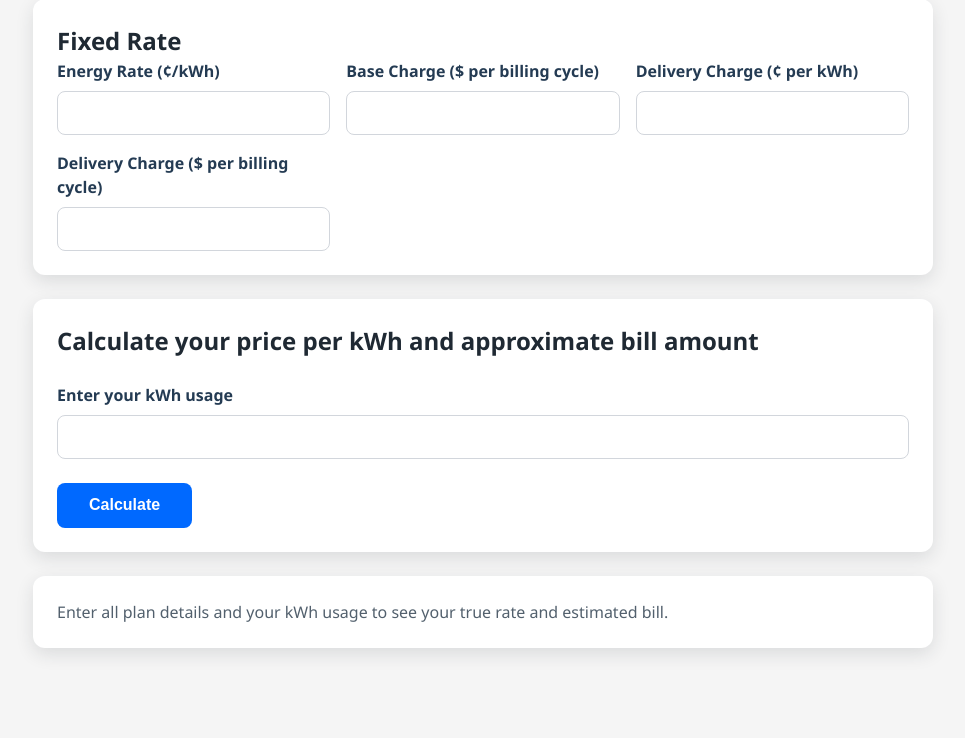
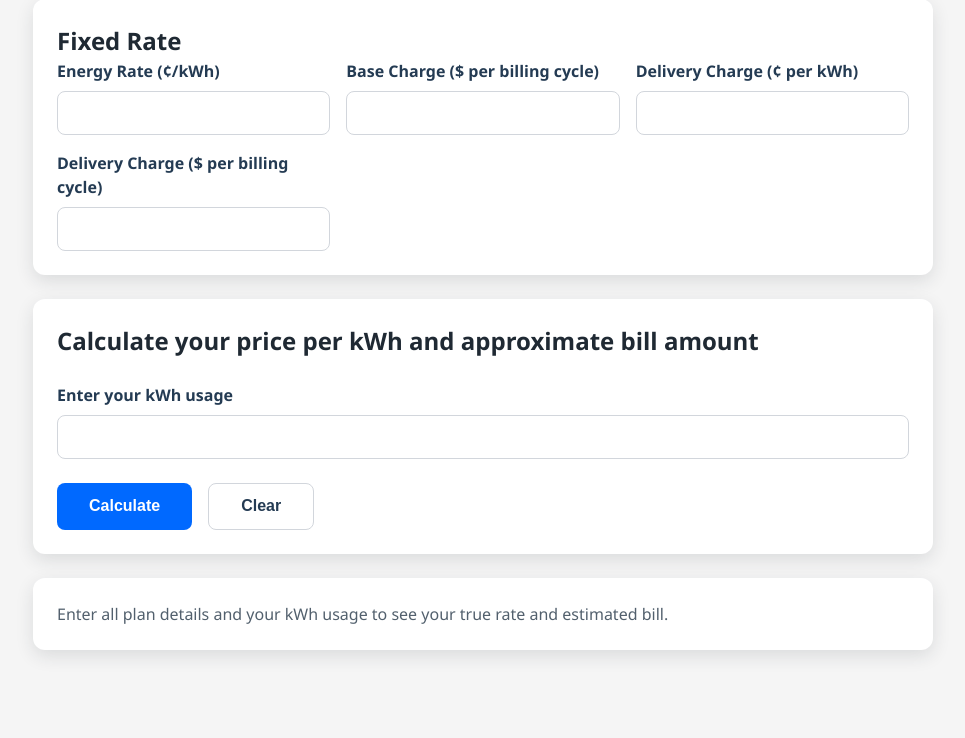
Before and after one commit to ezskape/TX-Calc, a Flask app: page / in a window 1280 px wide. Shown: the part 237-975 px from the top of the page, without its empty margins (157-1122 px from the left). Before the commit the page ends 892 px from the top, so only its background shows below. Run offline with Flask 3, Linux system fonts and the light colour scheme.

Commit message:
Add clear button to fixed rate form

```diff
--- a/templates/index.html
+++ b/templates/index.html
@@ -113,8 +113,10 @@
                 required
               />
             </div>
-
-            <button type="submit" class="calculate-button">Calculate</button>
+            <div class="form-actions">
+              <button type="submit" class="calculate-button">Calculate</button>
+              <button type="button" class="clear-button">Clear</button>
+            </div>
           </section>
 
           <section class="card results-card">
```
